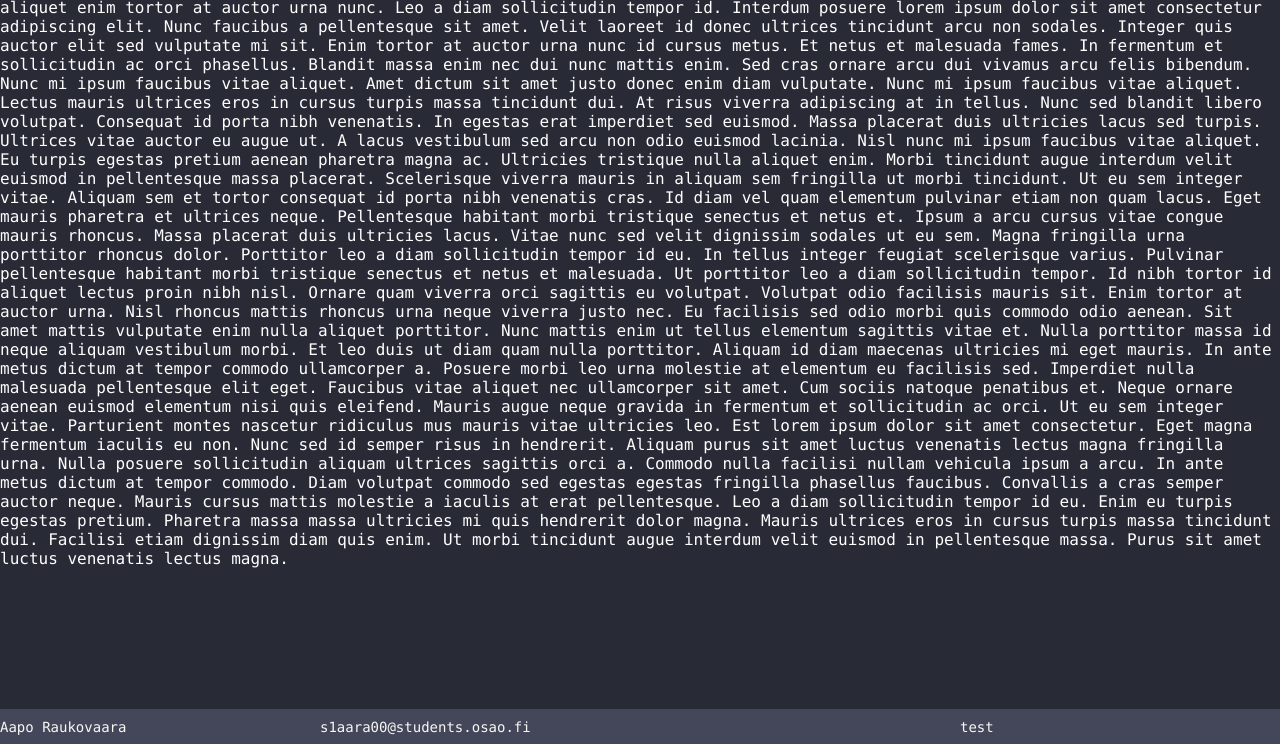
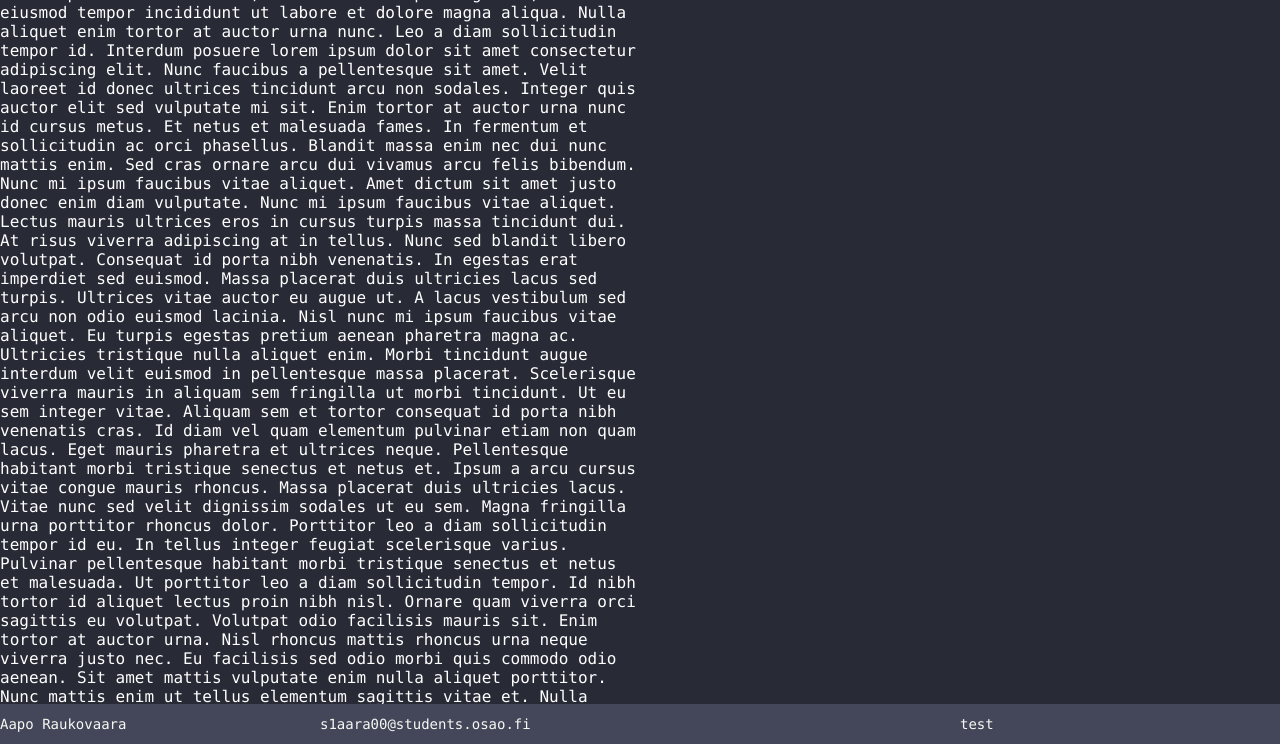
Before and after one commit to rauaap/html-css, a plain HTML site: page index.html in a window 1280 px wide. Shown: the part 56-800 px from the top of the page. Drawn offline with Linux system fonts and the light colour scheme.

Commit message:
trying out non-fixed navbar and footer

```diff
--- a/index.html
+++ b/index.html
@@ -6,9 +6,13 @@
         <link rel="stylesheet" href="/style.css">
     </head>
     <body>
-        <div id="navbar"></div>
-        <div id="main"></div>
-        <div id="footer"></div>
+        <div class="main-window">
+            <div id="navbar"></div>
+            <div class="content-window">
+                <div class="text-window" id="text"></div>
+            </div>
+            <div id="footer"></div>
+        </div>
     </body>
     <script src="/loremipsum.js"></script>
     <script src="/script.js"></script>
--- a/script.js
+++ b/script.js
@@ -6,7 +6,7 @@ homeButtonHighlighted.src = '/img/home2.png'
 window.addEventListener('load', genMenu)
 window.addEventListener('load', genFooter)
 
-main.innerHTML = loremIpsum
+text.innerHTML = loremIpsum
 
 function createHomeButton() {
     var div = document.createElement('div')
--- a/style.css
+++ b/style.css
@@ -19,8 +19,18 @@
     --navbar-item: var(--lbg)
 }
 
-#main {
-    margin: 35px 0px;
+.main-window {
+    height: 100vh;
+}
+
+.content-window {
+    display: flex;
+    height: 90%;
+    overflow-y: scroll;
+}
+
+.text-window {
+    width: 50%;
 }
 
 body {
@@ -43,11 +53,11 @@ a:hover {
     display: flex;
     width: 100vw;
     background-color: var(--page-wide-bar);
-    height: 35px;
+    height: 5%;
 }
 
 .fixed {
-    position: fixed;
+    /* position: absolute; */
 }
 
 .top {
```
